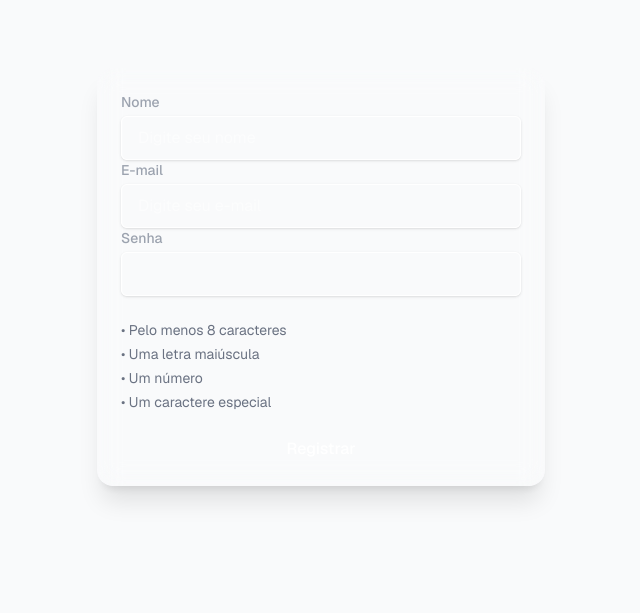
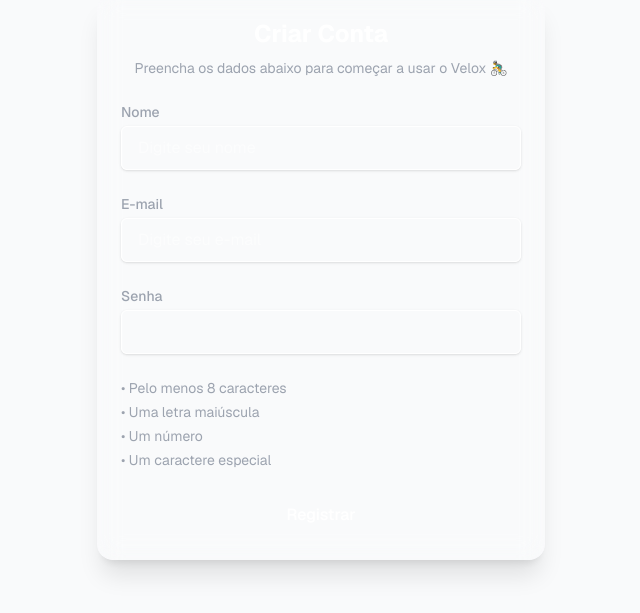
Before and after one commit to htamagnus/web-velox, a Next.js app: page /register in a window 1280 px wide. Shown: the part 123-736 px from the top of the page, without its empty margins (319-959 px from the left). Built offline with nearby package versions, Linux system fonts and the light colour scheme; no server answers.

Commit message:
update register form with style guide

```diff
--- a/src/components/register-form/register-form.component.tsx
+++ b/src/components/register-form/register-form.component.tsx
@@ -81,7 +81,10 @@ export default function RegisterForm() {
 
   return (
     <FormWrapper onSubmit={handleSubmit}>
-        <div>
+      <div className="text-center space-y-2">
+        <h2 className="text-2xl font-bold">Criar Conta</h2>
+        <p className="text-sm text-muted">Preencha os dados abaixo para começar a usar o Velox 🚴‍♂️</p>
+      </div>
         <InputField
           label="Nome"
           name="name"
@@ -111,21 +114,20 @@ export default function RegisterForm() {
           error={fieldErrors.password}
           required
         />
+      <div>
+      <div className="mt-2 space-y-1 text-sm">
+        <p className={passwordChecks.length ? 'text-green-500' : 'text-muted'}>• Pelo menos 8 caracteres</p>
+        <p className={passwordChecks.uppercase ? 'text-green-500' : 'text-muted'}>• Uma letra maiúscula</p>
+        <p className={passwordChecks.number ? 'text-green-500' : 'text-muted'}>• Um número</p>
+        <p className={passwordChecks.specialChar ? 'text-green-500' : 'text-muted'}>• Um caractere especial</p>
       </div>
-      <div>
-        <div className="mt-2 space-y-1 text-sm text-gray-600">
-          <p className={passwordChecks.length ? 'text-green-600' : 'text-gray-500'}>• Pelo menos 8 caracteres</p>
-          <p className={passwordChecks.uppercase ? 'text-green-600' : 'text-gray-500'}>• Uma letra maiúscula</p>
-          <p className={passwordChecks.number ? 'text-green-600' : 'text-gray-500'}>• Um número</p>
-          <p className={passwordChecks.specialChar ? 'text-green-600' : 'text-gray-500'}>• Um caractere especial</p>
-        </div>
         {fieldErrors.password && <p className="text-sm text-red-500 mt-1">{fieldErrors.password}</p>}
       </div>
 
       <Button
         type="submit"
         loading={loading}
-        variant="primary"
+        variant="confirm"
       >
         {loading ? 'Enviando...' : 'Registrar'}
       </Button>
```
